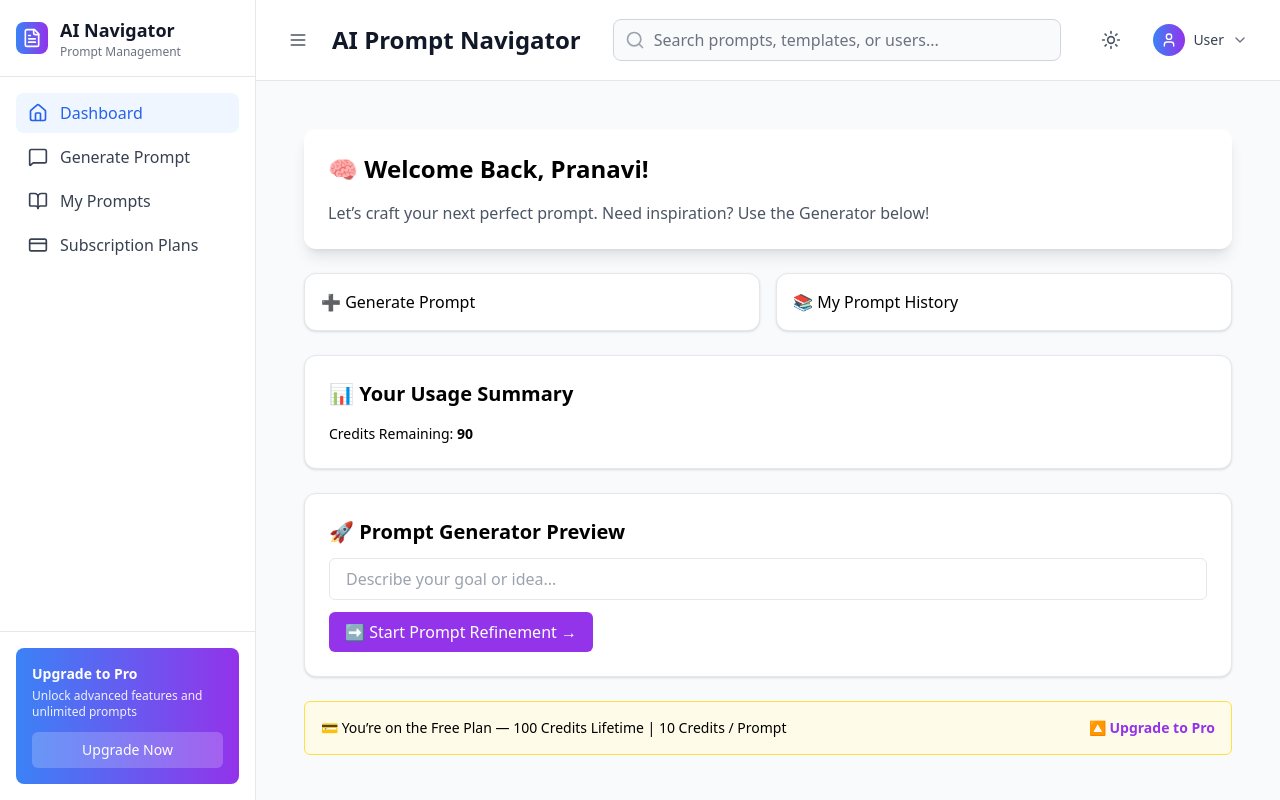
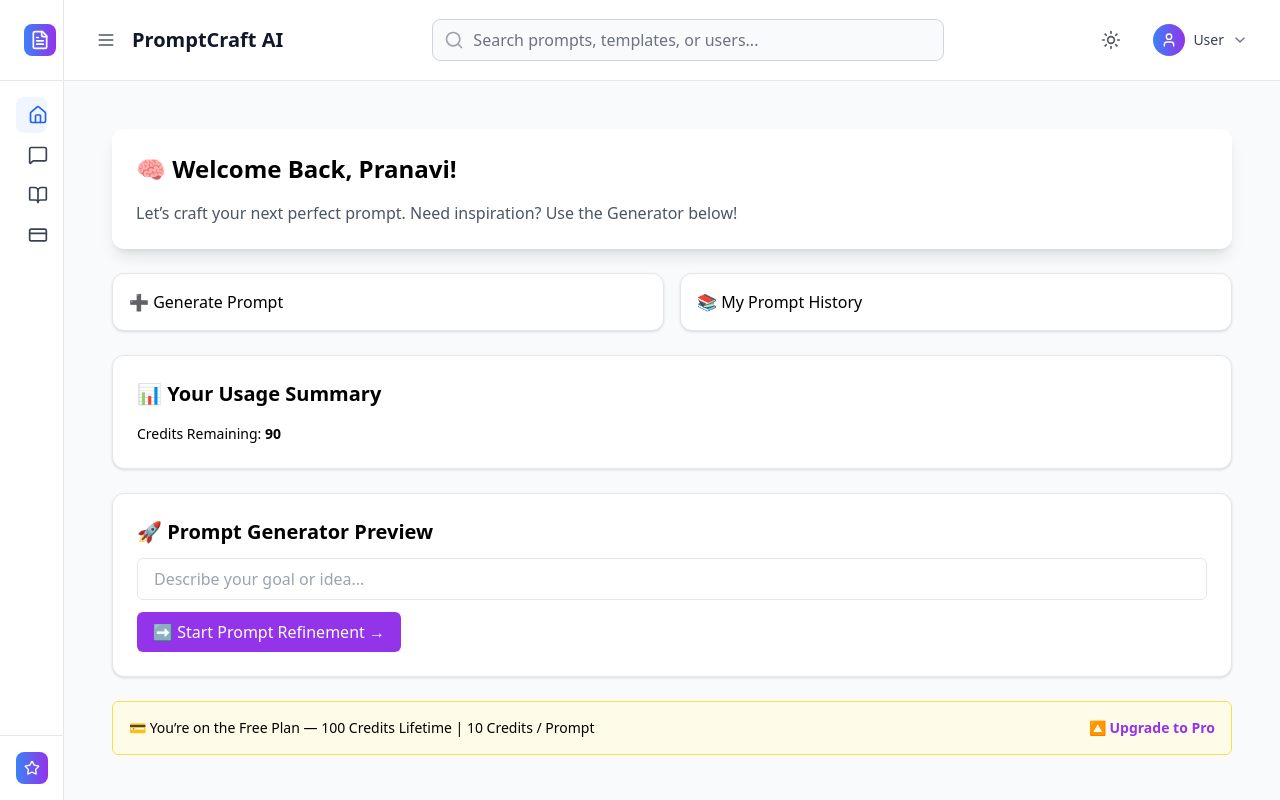
Before and after one commit to pranaviii04/AI-Prompt-Navigator, a React (Vite) app in the folder Ai-Prompt-Navigator/: page /login in a window 1280 px wide. Both pictures are taken after typing "name@example.com", "Sample123" into the empty fields and a click on the button "Sign In". Shown: the top 800 px of the page. Built offline with nearby package versions, Linux system fonts and the light colour scheme.

Commit message:
Added the Subscription Plans, Fixed Header-Sidebar css

```diff
--- a/Ai-Prompt-Navigator/src/components/Layout/Header.jsx
+++ b/Ai-Prompt-Navigator/src/components/Layout/Header.jsx
@@ -9,7 +9,7 @@ import {
   Menu,
   Sun,
   Moon,
-  Star,
+  Star,FileText
 } from "lucide-react";
 import { useAuth } from "../../contexts/AuthContext";
 import { useSettings } from "../../contexts/SettingsContext";
@@ -38,16 +38,20 @@ const Header = ({ title, onToggleSidebar }) => {
       <header className="bg-white text-black dark:bg-gray-900 dark:text-white border-b border-gray-200 dark:border-gray-700 px-6 py-4 transition-colors duration-300">
         <div className="flex items-center justify-between">
           {/* Left - Sidebar toggle and title */}
-          <div className="flex items-center space-x-4">
+          <div className="flex items-center space-x-3">
+
+            {/* Hamburger + Title */}
+            <div className="flex items-center space-x-2">
               <button
                 onClick={onToggleSidebar}
                 className="p-2 rounded-lg hover:bg-gray-100 dark:hover:bg-gray-800 transition-colors duration-200"
               >
                 <Menu className="w-5 h-5 text-gray-600 dark:text-gray-300" />
               </button>
-            <h1 className="text-2xl font-bold text-gray-900 dark:text-white">
+              <h1 className="text-xl font-bold text-gray-900 dark:text-white">
                 {title}
               </h1>
+            </div>
           </div>
 
           {/* Center - Search bar */}
--- a/Ai-Prompt-Navigator/src/components/Layout/MainLayout.jsx
+++ b/Ai-Prompt-Navigator/src/components/Layout/MainLayout.jsx
@@ -5,16 +5,17 @@ import Sidebar from './Sidebar';
 import Footer from './Footer';
 
 const MainLayout = () => {
-  const [sidebarOpen, setSidebarOpen] = useState(true);
+  const [sidebarOpen, setSidebarOpen] = useState(false);
   const [isMobile, setIsMobile] = useState(false);
   const location = useLocation();
 
   // Check if device is mobile
   useEffect(() => {
     const checkMobile = () => {
-      setIsMobile(window.innerWidth < 1024);
+      const mobile = window.innerWidth < 1024;
+      setIsMobile(mobile);
       if (window.innerWidth < 1024) {
-        setSidebarOpen(false);
+        setSidebarOpen(!mobile);
       }
     };
 
@@ -31,21 +32,22 @@ const MainLayout = () => {
   }, [location.pathname, isMobile]);
 
   const toggleSidebar = () => {
-    setSidebarOpen(!sidebarOpen);
+    setSidebarOpen((prev) => !prev);
   };
 
   // Get page title based on current route
   const getPageTitle = () => {
     const path = location.pathname;
     const titles = {
-      '/': 'AI Prompt Navigator Demo',
       '/dashboard': 'Analytics Dashboard',
-      '/prompts': 'Browse Prompts',
-      '/prompt-editor': 'Create Prompt',
-      '/analytics': 'Analytics',
+      '/prompt-questionnaire': 'Generate Prompt',
+      '/my-prompts': 'My Prompts',
+      '/billing': 'Billing & Subscription',
       '/settings': 'Settings',
+      '/userprofile': 'User Profile',
+      '/subsciption-plans': 'Subscription Plans',
     };
-    return titles[path] || 'AI Prompt Navigator';
+    return titles[path] || 'PromptCraft AI';
   };
 
   return (
--- a/Ai-Prompt-Navigator/src/components/Layout/Sidebar.jsx
+++ b/Ai-Prompt-Navigator/src/components/Layout/Sidebar.jsx
@@ -16,7 +16,7 @@ const Sidebar = ({ isOpen }) => {
     { icon: Home, label: 'Dashboard', path: '/app/dashboard' },
     { icon: MessageSquare, label: 'Generate Prompt', path: '/app/prompt-questionnaire' },
     { icon: BookOpen, label: 'My Prompts', path: '/app/my-prompts' },
-    { icon: CreditCard, label: 'Subscription Plans', path: '/plans' },
+    { icon: CreditCard, label: 'Subscription Plans', path: '/app/subsciption-plans' },
   ];
 
   const renderNavItems = (items) => (
@@ -60,14 +60,14 @@ const Sidebar = ({ isOpen }) => {
       >
         <div className="flex flex-col h-full">
           {/* Logo */}
-          <div className="flex items-center p-4 border-b border-gray-200 dark:border-gray-700">
+          <div className="px-6 py-6 flex items-center border-b border-gray-200 dark:border-gray-700">
             <div className="w-8 h-8 bg-gradient-to-r from-blue-500 to-purple-600 rounded-lg flex items-center justify-center flex-shrink-0">
-              <FileText className="w-5 h-5 text-white" />
+              <FileText className="w-5 h-6 text-white" />
             </div>
             {isOpen && (
-              <div className="ml-3">
-                <h2 className="font-bold text-lg text-gray-900 dark:text-white">AI Navigator</h2>
-                <p className="text-xs text-gray-500 dark:text-gray-400">Prompt Management</p>
+              <div className="ml-3 ">
+                <h2 className="font-bold text-lg text-gray-900 dark:text-white">PromptCraft</h2>
+                {/* <p className="text-xxs text-gray-500 dark:text-gray-400">Prompt Management</p> */}
               </div>
             )}
           </div>
--- a/Ai-Prompt-Navigator/src/pages/SubscriptionPage.jsx
+++ b/Ai-Prompt-Navigator/src/pages/SubscriptionPage.jsx
@@ -0,0 +1,107 @@
+// src/pages/SubscriptionPlans.jsx
+import { Check, X } from "lucide-react";
+import { useNavigate } from "react-router-dom";
+
+const plans = [
+  {
+    name: "Free",
+    price: "₹0",
+    credits: "100 credits/month",
+    features: [
+      "Access to prompt generation",
+      "Interactive questioning (limited)",
+      "Basic prompt history",
+    ],
+    limitations: ["No credit top-up", "No AI model customization"],
+    buttonLabel: "Get Started",
+    tier: "free",
+  },
+  {
+    name: "Pro",
+    price: "₹499",
+    credits: "500 credits/month",
+    features: [
+      "Full access to dynamic question generation",
+      "Enhanced prompt quality (tone, format, audience)",
+      "Access to full prompt history",
+      "Priority support",
+    ],
+    limitations: ["No unlimited credits"],
+    buttonLabel: "Upgrade to Pro",
+    tier: "pro",
+  },
+  {
+    name: "Unlimited",
+    price: "₹999",
+    credits: "Unlimited credits",
+    features: [
+      "Unlimited prompt generation",
+      "Full history access & export",
+      "Advanced prompt refinement tools",
+      "Premium support",
+    ],
+    limitations: [],
+    buttonLabel: "Go Unlimited",
+    tier: "unlimited",
+  },
+];
+
+const SubscriptionPlans = () => {
+  const navigate = useNavigate();
+
+  const handleSubscribe = (tier) => {
+    // Placeholder for Stripe/Payment integration
+    // navigate(`/checkout?plan=${tier}`);
+    alert(`Redirecting to payment gateway for: ${tier} plan`);
+  };
+
+  return (
+    <div className="min-h-screen bg-gray-100 dark:bg-gray-900 py-12 px-4 sm:px-6 lg:px-8">
+      <h2 className="text-4xl font-bold text-center text-gray-800 dark:text-white mb-8">
+        Choose Your Plan
+      </h2>
+      <div className="max-w-6xl mx-auto grid grid-cols-1 md:grid-cols-3 gap-8">
+        {plans.map((plan) => (
+          <div
+            key={plan.name}
+            className="bg-white dark:bg-gray-800 rounded-2xl shadow-xl p-6 flex flex-col justify-between hover:scale-105 transition-transform"
+          >
+            <div>
+              <h3 className="text-2xl font-semibold text-purple-600 dark:text-purple-400 mb-2">
+                {plan.name}
+              </h3>
+              <p className="text-4xl font-bold text-gray-900 dark:text-white">
+                {plan.price}
+              </p>
+              <p className="text-gray-600 dark:text-gray-300 text-sm mb-4">
+                {plan.credits}
+              </p>
+              <ul className="space-y-2 mb-4">
+                {plan.features.map((feature, index) => (
+                  <li key={index} className="flex items-center text-green-600 dark:text-green-400">
+                    <Check className="w-5 h-5 mr-2" />
+                    {feature}
+                  </li>
+                ))}
+                {plan.limitations.map((limitation, index) => (
+                  <li key={index} className="flex items-center text-red-500">
+                    <X className="w-5 h-5 mr-2" />
+                    {limitation}
+                  </li>
+                ))}
+              </ul>
+            </div>
+            <button
+              onClick={() => handleSubscribe(plan.tier)}
+              className="mt-6 bg-gradient-to-r from-purple-600 to-pink-600 hover:from-purple-700 hover:to-pink-700 text-white font-semibold py-3 px-6 rounded-xl shadow-md transition-all"
+            >
+              {plan.buttonLabel}
+            </button>
+          </div>
+        ))}
+      </div>
+    </div>
+  );
+};
+
+export default SubscriptionPlans;
--- a/Ai-Prompt-Navigator/src/routes-simple.jsx
+++ b/Ai-Prompt-Navigator/src/routes-simple.jsx
@@ -14,6 +14,7 @@ import BillingSubscription from "./components/UserManagement/BillingSubscription
 import UserProfile from "./components/UserManagement/UserProfile";
 import LandingPage from "./pages/LandingPage";
 import MyPromptsPage from "./pages/MyPromptsPage";
+import SubscriptionPlans from "./pages/SubscriptionPage";
 
 // Protected Route
 const ProtectedRoute = ({ children }) => {
@@ -76,7 +77,8 @@ const router = createBrowserRouter([
       { path: "settings", element: <SettingsPage /> },
       { path: "billing", element: <BillingSubscription /> },
       { path: "userprofile", element: <UserProfile /> },
-      { path: "my-prompts", element: <MyPromptsPage/>}
+      { path: "my-prompts", element: <MyPromptsPage/>},
+      { path: "subsciption-plans", element: <SubscriptionPlans /> },
     ],
   },
   {
```
Lines whose indentation alone changed are shown as unchanged.
